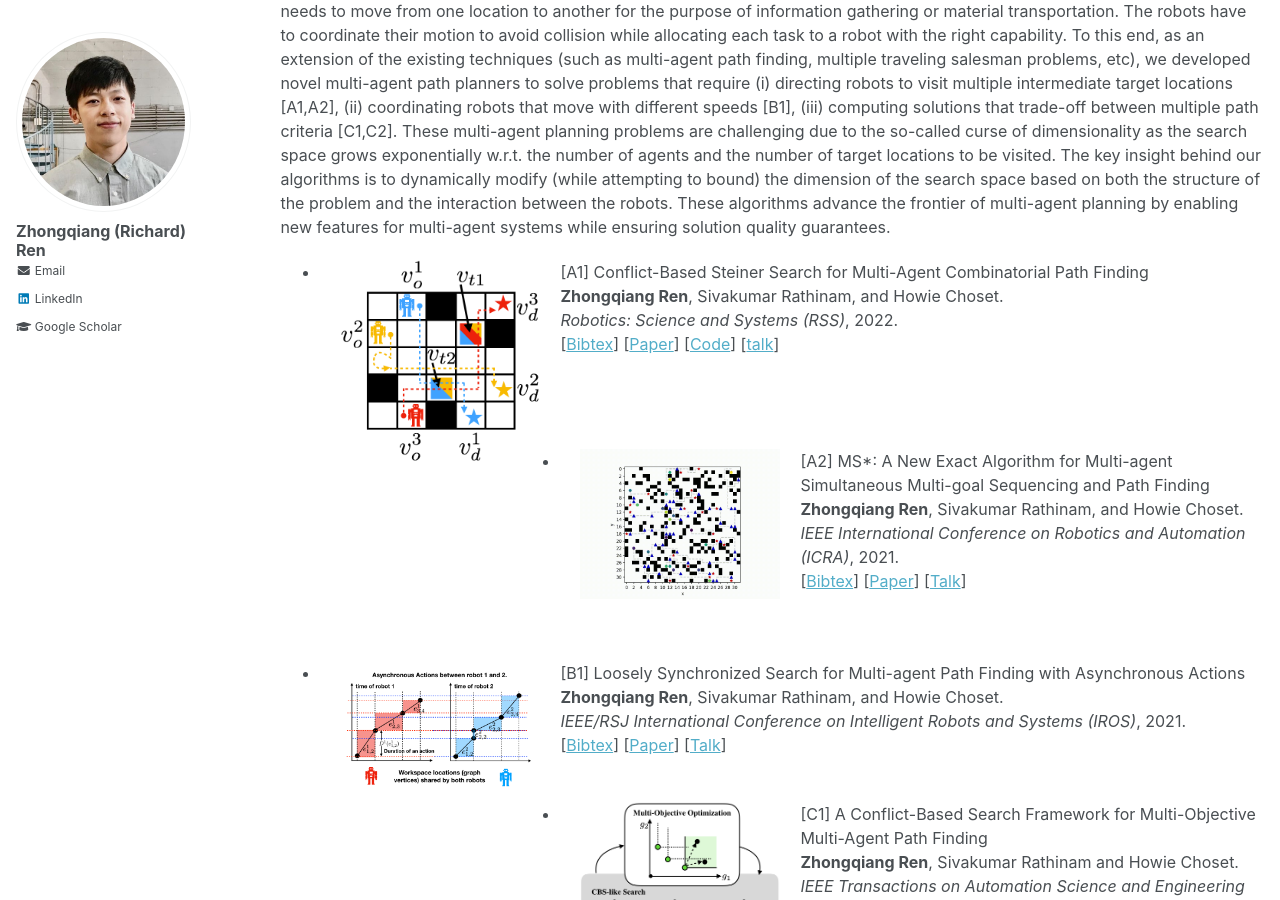
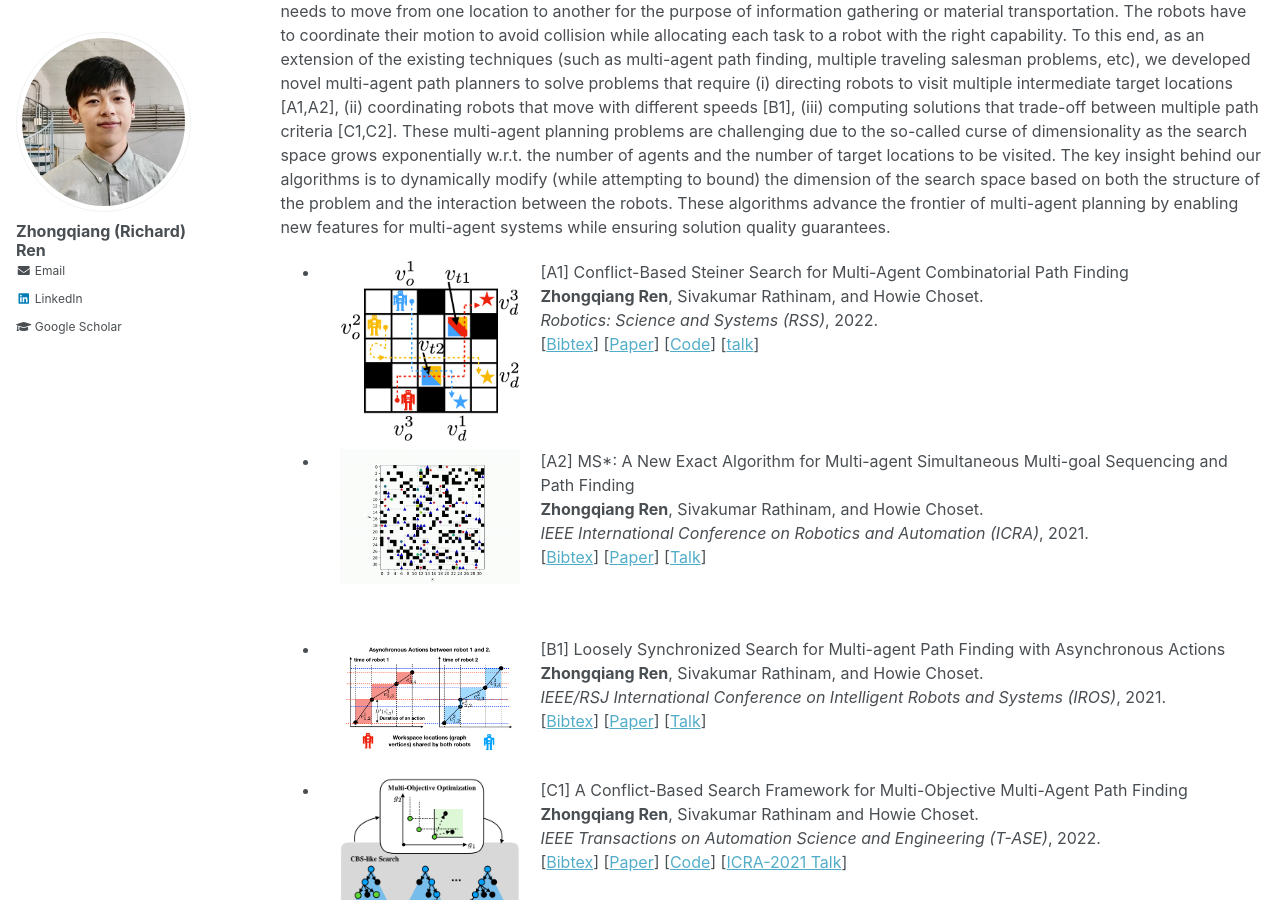
Before and after one commit to wonderren/wonderren.github.io, a Jekyll site: the page built from _pages/research.md, in a window 1280 px wide and 900 px high, scrolled down 419 px. Built offline with Jekyll 4.4.1, drawn with Linux system fonts in a browser that asks for light colours.

Commit message:
update fig size

```diff
--- a/_pages/research.md
+++ b/_pages/research.md
@@ -12,7 +12,7 @@ Multi-Agent Path Planning
 ------
 In structured and cluttered environments such as a factory, a team of robots with different capabilities (e.g. sensors or actuators) needs to move from one location to another for the purpose of information gathering or material transportation. The robots have to coordinate their motion to avoid collision while allocating each task to a robot with the right capability. To this end, as an extension of the existing techniques (such as multi-agent path finding, multiple traveling salesman problems, etc), we developed novel multi-agent path planners to solve problems that require (i) directing robots to visit multiple intermediate target locations [A1,A2], (ii) coordinating robots that move with different speeds [B1], (iii) computing solutions that trade-off between multiple path criteria [C1,C2]. These multi-agent planning problems are challenging due to the so-called curse of dimensionality as the search space grows exponentially w.r.t. the number of agents and the number of target locations to be visited. The key insight behind our algorithms is to dynamically modify (while attempting to bound) the dimension of the search space based on both the structure of the problem and the interaction between the robots. These algorithms advance the frontier of multi-agent planning by enabling new features for multi-agent systems while ensuring solution quality guarantees.
 
-* [A1] <img src="../images/fig_cbss_eg.png" alt="" width="200" height="200" align="left" hspace="20" style=" border: #FFFFFF 2px none;">
+* [A1] <img src="../images/fig_cbss_eg.png" alt="" width="180" height="180" align="left" hspace="20" style=" border: #FFFFFF 2px none;">
 Conflict-Based Steiner Search for Multi-Agent Combinatorial Path Finding\
 	**Zhongqiang Ren**, Sivakumar Rathinam, and Howie Choset.\
 	<i>Robotics: Science and Systems (RSS)</i>, 2022.\
@@ -25,7 +25,7 @@ Conflict-Based Steiner Search for Multi-Agent Combinatorial Path Finding\
 <br>
 <br>
 
-* [A2] <img src="../images/fig_MSstar.gif" alt="" width="200" height="200" align="left" hspace="20" style=" border: #000000 2px none;">
+* [A2] <img src="../images/fig_MSstar.gif" alt="" width="180" height="180" align="left" hspace="20" style=" border: #000000 2px none;">
 MS*: A New Exact Algorithm for Multi-agent Simultaneous Multi-goal Sequencing and Path Finding\
 	**Zhongqiang Ren**, Sivakumar Rathinam, and Howie Choset.\
 	<i>IEEE International Conference on Robotics and Automation (ICRA)</i>, 2021.\
@@ -36,7 +36,7 @@ MS*: A New Exact Algorithm for Multi-agent Simultaneous Multi-goal Sequencing an
 <br>
 <br>
 
-* [B1] <img src="../images/fig_lss.png" alt="" width="200" height="200" align="left" hspace="20" style=" border: #FFFFFF 2px none;">
+* [B1] <img src="../images/fig_lss.png" alt="" width="180" height="180" align="left" hspace="20" style=" border: #FFFFFF 2px none;">
 Loosely Synchronized Search for Multi-agent Path Finding with Asynchronous Actions\
   **Zhongqiang Ren**, Sivakumar Rathinam, and Howie Choset.\
   <i>IEEE/RSJ International Conference on Intelligent Robots and Systems (IROS)</i>, 2021.\
@@ -46,7 +46,7 @@ Loosely Synchronized Search for Multi-agent Path Finding with Asynchronous Actio
 <br>
 <br>
 
-* [C1] <img src="../images/fig_mocbs.png" alt="" width="200" height="200" align="left" hspace="20" style=" border: #000000 2px none;">
+* [C1] <img src="../images/fig_mocbs.png" alt="" width="180" height="180" align="left" hspace="20" style=" border: #000000 2px none;">
 A Conflict-Based Search Framework for Multi-Objective Multi-Agent Path Finding\
   **Zhongqiang Ren**, Sivakumar Rathinam and Howie Choset.\
   <i>IEEE Transactions on Automation Science and Engineering (T-ASE)</i>, 2022.\
@@ -59,7 +59,7 @@ A Conflict-Based Search Framework for Multi-Objective Multi-Agent Path Finding\
 <br>
 <br>
 
-* [C2] <img src="../images/fig_MOMstar.png" alt="" width="200" height="200" align="left" hspace="20" style=" border: #FFFFFF 2px none;">
+* [C2] <img src="../images/fig_MOMstar.png" alt="" width="180" height="180" align="left" hspace="20" style=" border: #FFFFFF 2px none;">
 Subdimensional Expansion for Multi-objective Multi-agent Path Finding\
 	**Zhongqiang Ren**, Sivakumar Rathinam, and Howie Choset.\
 	<i>IEEE Robotics and Automation Letters (RA-L)</i>, 2021.\
@@ -75,7 +75,7 @@ Multi-Objective Planning
 ------
 Path planning often involves optimizing multiple conflicting objectives, such as fuel usage, path risk, arrivals times, etc. A common strategy is to take the weighted-sum of the objectives, which leads to a scalarized single-objective problem that can be solved by the existing algorithms. I believe that simply scalarizing the objectives (with some assumed weight) may often over-simplify the problem, and multi-objective planning techniques can identify the inherent trade-off between objectives and thus provide new insights about the task. A fundamental challenge in multi-objective planning is the large number of incomparable solutions (i.e. Pareto-optimal solutions), and we address this challenge by incrementally building a data structure during the computational process to efficiently manage the Pareto-optimal solutions. Consequently, our method expedites the existing multi-objective search techniques for up to an order of magnitude [D1]. We have also developed multi-objective planners to handle dynamic environments [D2,D3] that are common in robotics applications, and to address multi-agent multi-objective planning problems [C1,C2].
 
-* [D1] <img src="../images/fig_emoa.png" alt="" width="200" height="200" align="left" hspace="20" style=" border: #FFFFFF 2px none;">
+* [D1] <img src="../images/fig_emoa.png" alt="" width="180" height="180" align="left" hspace="20" style=" border: #FFFFFF 2px none;">
 Enhanced Multi-Objective A\* Using Balanced Binary Search Trees\
   **Zhongqiang Ren**, Richard Zhan, Sivakumar Rathinam, Maxim Likhachev and Howie Choset.\
   <i>International Symposium on Combinatorial Search (SoCS)</i>, 2022.\
@@ -85,7 +85,7 @@ Enhanced Multi-Objective A\* Using Balanced Binary Search Trees\
 <br>
 <br>
 
-* [D2] <img src="../images/fig_mopbd.gif" alt="" width="200" height="200" align="left" hspace="20" style=" border: #000000 2px none;">
+* [D2] <img src="../images/fig_mopbd.gif" alt="" width="180" height="180" align="left" hspace="20" style=" border: #000000 2px none;">
 Multi-Objective Path-Based D* Lite\
   **Zhongqiang Ren**, Sivakumar Rathinam, Maxim Likhachev and Howie Choset.\
   <i>IEEE Robotics and Automation Letters (RA-L)</i>, 2022.\
@@ -97,7 +97,7 @@ Multi-Objective Path-Based D* Lite\
 <br>
 <br>
 
-* [D3] <img src="../images/fig_mosipp.gif" alt="" width="200" height="200" align="left" hspace="20" style=" border: #000000 2px none;">
+* [D3] <img src="../images/fig_mosipp.gif" alt="" width="180" height="180" align="left" hspace="20" style=" border: #000000 2px none;">
 Multi-Objective Safe-Interval Path Planning With Dynamic Obstacles\
   **Zhongqiang Ren**, Sivakumar Rathinam, Maxim Likhachev and Howie Choset.\
   <i>IEEE Robotics and Automation Letters (RA-L)</i>, 2022.\
@@ -131,7 +131,7 @@ Ergodic Coverage
 Hazardous materials leakage can lead to heavy economic losses or casualties in manufacturing and warehousing. The search and rescue mission in this scenario often involves conflicting objectives such as localizing the leakage sources while finding survivors. We formulate and solve a multi-objective trajectory optimization problem that aims to find ergodic trajectories with respect to multiple information maps [F1]. Here, each information map is a probability distribution that encodes one type of information (such as possible locations of leakage or survivors), and a trajectory is ergodic w.r.t. an information map if the amount of time spent in each region is proportional to the amount of information in that region. We develop a framework that can leverage the existing single-objective ergodic search methods while providing theoretic guarantees on the Pareto-optimality of the computed solution.
 
 
-* [F1] <img src="../images/fig_moes_overview.png" alt="" width="200" height="200" align="left" hspace="20" style=" border: #FFFFFF 2px none;">
+* [F1] <img src="../images/fig_moes_overview.png" alt="" width="180" height="180" align="left" hspace="20" style=" border: #FFFFFF 2px none;">
 A Local Optimization Framework for Multi-Objective Ergodic Search\
 	**Zhongqiang Ren**, Akshaya Kesarimangalam Srinivasan, Howard Coffin, Ian Abraham and Howie Choset.\
 	<i>Robotics: Science and Systems (RSS)</i>, 2022.\
@@ -149,7 +149,7 @@ Other Early Research
 ------
 During my master study, I worked on path and motion planning for wheeled and snake robots. I leverage differential geometry and search-based path planning to plan path and motion for the robot with non-Euclidean shape spaces [Z1] and in environments with the underlying low-dimensional manifold structure [Z2].
 
-* [Z1] <img src="../images/fig_torus.png" alt="" width="250" height="200" align="left" hspace="20" style=" border: #000000 2px none;">
+* [Z1] <img src="../images/fig_torus.png" alt="" width="220" height="180" align="left" hspace="20" style=" border: #000000 2px none;">
 Geometric motion planning for systems with toroidal and cylindrical shape spaces\
   Chaohui Gong, **Zhongqiang Ren**, Julian Whitman, Jaskaran Grover, Baxi Chong, and Howie Choset.\
   Dynamic Systems and Control Conference, American Society of Mechanical Engineers, 2018.\
@@ -159,7 +159,7 @@ Geometric motion planning for systems with toroidal and cylindrical shape spaces
 <br>
 <br>
 
-* [Z2] <img src="../images/fig_dslp.png" alt="" width="250" height="200" align="left" hspace="20" style=" border: #000000 2px none;">
+* [Z2] <img src="../images/fig_dslp.png" alt="" width="220" height="180" align="left" hspace="20" style=" border: #000000 2px none;">
 Deformed state lattice planning\
   **Zhongqiang Ren**, Chaohui Gong, and Howie Choset.\
   IEEE/RSJ International Conference on Intelligent Robots and Systems (IROS), 2017.\
```
